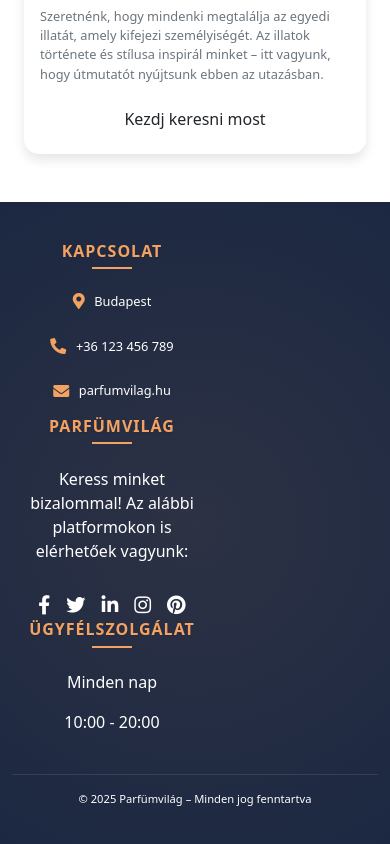
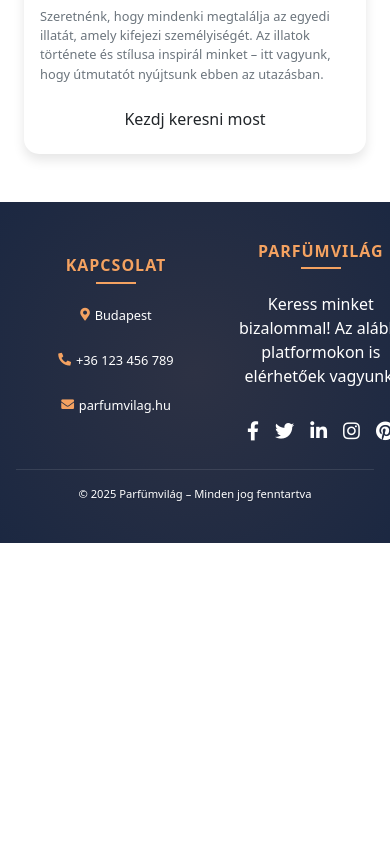
Before and after one commit to mikilaczy/Parfumvilag, a React (Create React App) app in the folder Parfumvilag_2.0/frontend/: page /rolunk in a window 390 px wide. Shown: the part 1583-2427 px from the top of the page. After the commit the page ends 2126 px from the top, so only its background shows below. Built offline with nearby package versions, Linux system fonts and the light colour scheme.

Commit message:
fdsfdsfdsf

```diff
--- a/Parfumvilag_2.0/frontend/src/style.css
+++ b/Parfumvilag_2.0/frontend/src/style.css
@@ -951,27 +951,25 @@ body {
 .footer_section .container {
   position: relative;
   z-index: 1;
-}
-
-.footer-row {
-  display: flex; /* Use flex for layout control */
-  justify-content: space-between; /* Evenly space columns */
-  align-items: stretch; /* Stretch columns to equal height */
+  max-width: 1200px; /* Limit container width for consistency */
+  margin: 0 auto;
+  padding: 0 1rem;
+}
+
+.footer-grid {
+  display: grid; /* Use CSS Grid for precise control */
+  grid-template-columns: repeat(3, 1fr); /* Three equal columns */
   gap: 1rem; /* Reduced gap for compactness */
-  width: 100%; /* Ensure full width */
-  flex-wrap: nowrap; /* Prevent wrapping on smaller screens */
-  min-height: 120px; /* Set a minimum height to ensure all columns are the same height */
+  min-height: 120px; /* Set a minimum height to ensure equal column heights */
+  width: 100%; /* Ensure full width within container */
 }
 
 .footer-col {
-  flex: 1; /* Equal width for all columns */
-  max-width: 33.33%; /* Fixed width for each column (1/3 of the container) */
-  min-width: 200px; /* Minimum width to prevent overlap on small screens */
-  padding: 0 0.8rem; /* Minimal padding for each column */
-  display: flex; /* Ensure column content is centered */
+  display: flex;
   flex-direction: column;
   justify-content: center; /* Vertically center content within each column */
   align-items: center; /* Horizontally center content within each column */
+  padding: 0 0.8rem; /* Minimal padding for each column */
 }
 
 .footer-title {
@@ -1084,6 +1082,115 @@ body {
   font-weight: 400;
   text-shadow: 0 1px 2px rgba(0, 0, 0, 0.1);
 }
+
+/* Animations */
+@keyframes fadeInUp {
+  from {
+    opacity: 0;
+    transform: translateY(20px);
+  }
+  to {
+    opacity: 1;
+    transform: translateY(0);
+  }
+}
+
+@keyframes slideInLeft {
+  from {
+    opacity: 0;
+    transform: translateX(-40px);
+  }
+  to {
+    opacity: 1;
+    transform: translateY(0);
+  }
+}
+
+@keyframes pulse {
+  0% { transform: scale(1); }
+  50% { transform: scale(1.1); }
+  100% { transform: scale(1); }
+}
+
+/* Reszponzivitás (Optional - Adjust if needed for very small screens) */
+@media (max-width: 767px) {
+  .footer-grid {
+    grid-template-columns: repeat(3, minmax(200px, 1fr)); /* Ensure columns stay side by side with minimum width */
+    gap: 0.5rem; /* Reduce gap on mobile for compactness */
+  }
+
+  .footer-col {
+    padding: 0 0.5rem; /* Reduced padding for mobile */
+  }
+
+  .footer-title {
+    font-size: 1.2rem;
+  }
+
+  .contact_link {
+    font-size: 0.9rem;
+  }
+
+  .contact_link i {
+    font-size: 0.9rem;
+    margin-right: 0.4rem;
+  }
+
+  .footer_detail p {
+    font-size: 0.8rem;
+  }
+
+  .footer-logo {
+    font-size: 1.6rem;
+  }
+
+  .social-link {
+    font-size: 1rem;
+  }
+
+  .footer-info p {
+    font-size: 0.7rem;
+  }
+}
+
+@media (max-width: 576px) {
+  .footer-grid {
+    gap: 0.3rem; /* Further reduce gap on very small screens */
+  }
+
+  .footer-col {
+    padding: 0 0.3rem; /* Further reduced padding for very small screens */
+  }
+
+  .footer-title {
+    font-size: 1rem;
+  }
+
+  .contact_link {
+    font-size: 0.8rem;
+  }
+
+  .contact_link i {
+    font-size: 0.8rem;
+    margin-right: 0.3rem;
+  }
+
+  .footer_detail p {
+    font-size: 0.7rem;
+  }
+
+  .footer-logo {
+    font-size: 1.4rem;
+  }
+
+  .social-link {
+    font-size: 0.9rem;
+  }
+
+  .footer-info p {
+    font-size: 0.6rem;
+  }
+}
 /* Animations */
 @keyframes fadeInUp {
   from {
```
